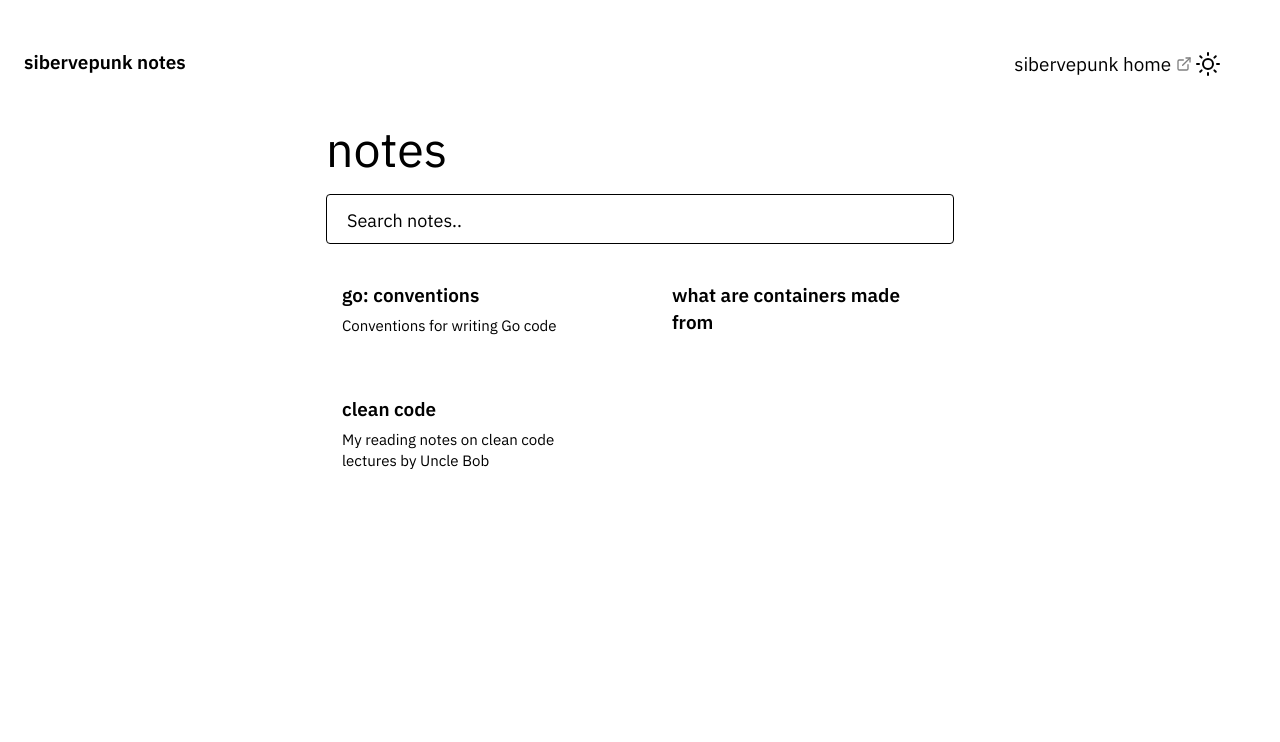
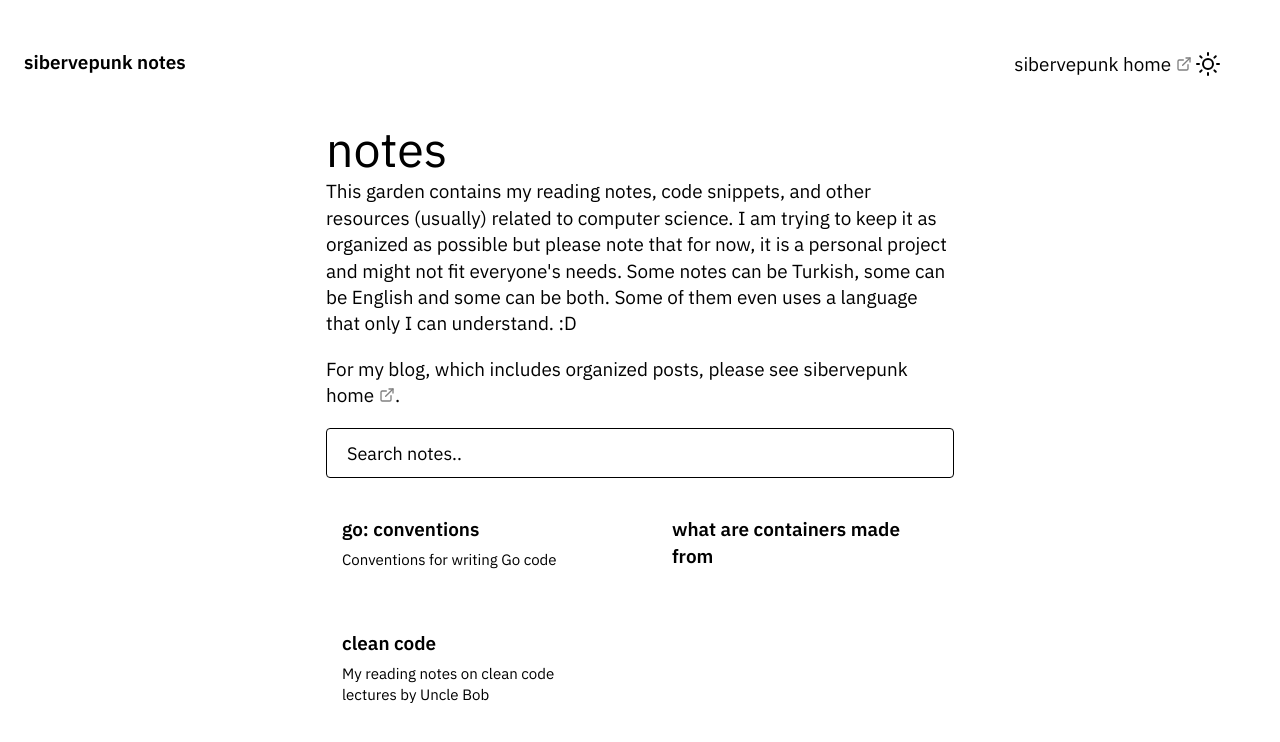
Before and after one commit to gecicidegisken/notes, a Jekyll site: the page built from pages/index.md, in a window 1280 px wide. Shown: the top 742 px of the page. Built offline with Jekyll 4.4.1, drawn with Linux system fonts in a browser that asks for light colours.

Commit message:
Update index and notes pages with additional content

```diff
--- a/pages/index.md
+++ b/pages/index.md
@@ -7,3 +7,7 @@ permalink: /
 title: notes
 feedformat: card
 ---
+
+This garden contains my reading notes, code snippets, and other resources (usually) related to computer science. I am trying to keep it as organized as possible but please note that for now, it is a personal project and might not fit everyone's needs. Some notes can be Turkish, some can be English and some can be both. Some of them even uses a language that only I can understand. :D
+
+For my blog, which includes organized posts, please see [sibervepunk home](https://sibervepunk.com).
```
Also changed, not shown: pages/notes.md (+0 -2 lines).
